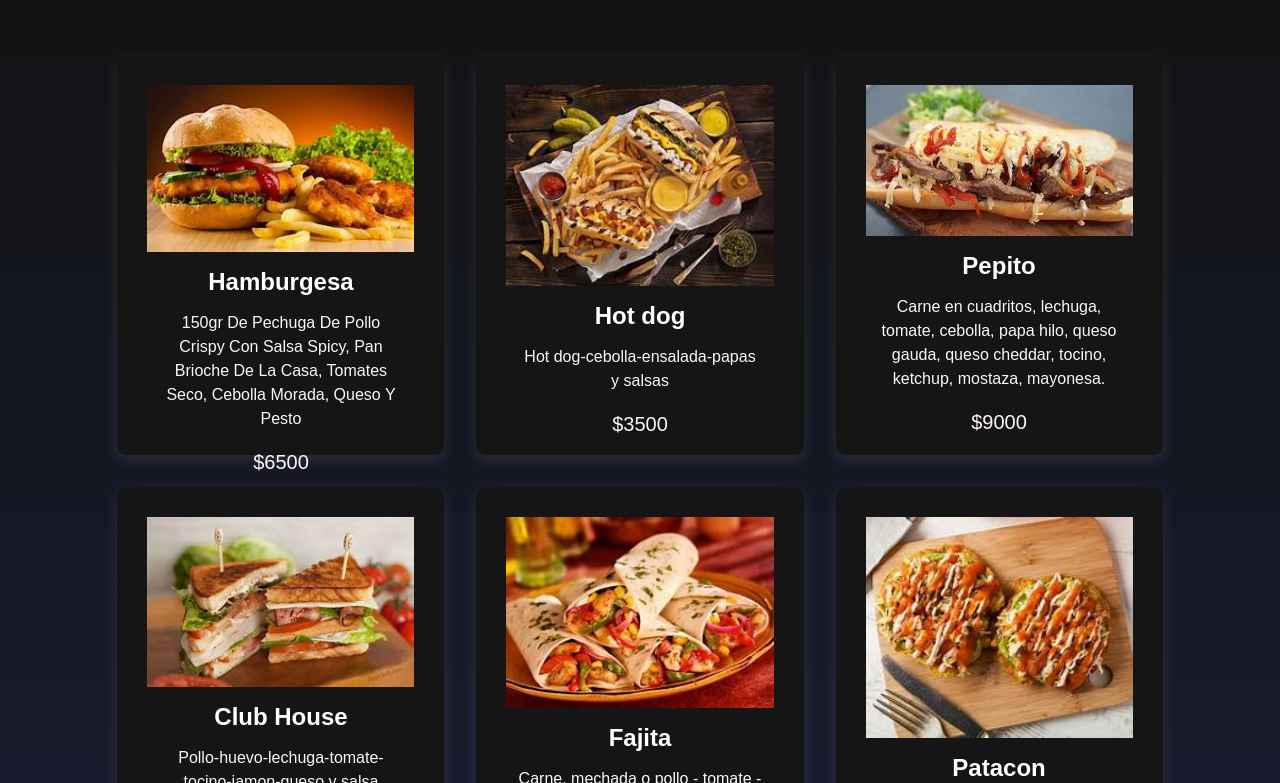
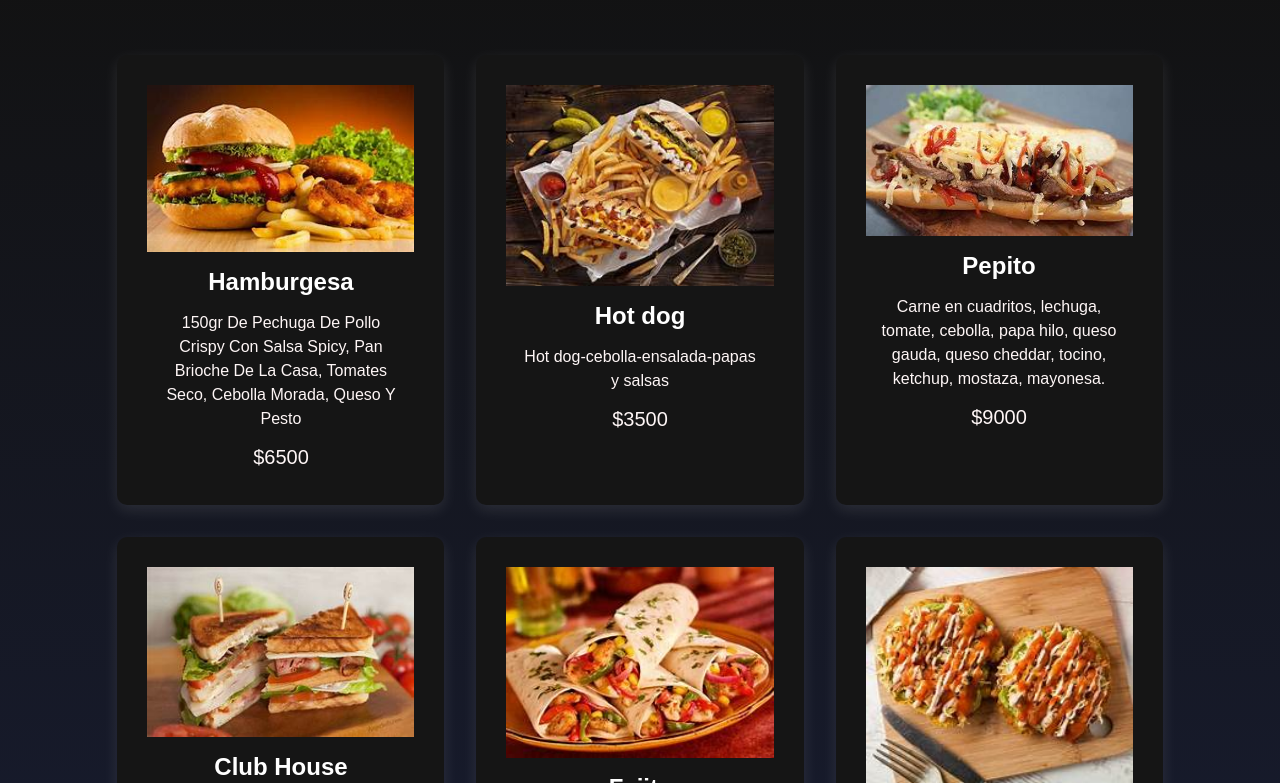
Before and after one commit to Hectorfrdezr/e1-react, a React (Vite) app: page / in a window 1280 px wide. Shown: the part 644-1427 px from the top of the page. Built offline with nearby package versions, Linux system fonts and the light colour scheme.

Commit message:
e1-react

```diff
--- a/src/components/card/Card.jsx
+++ b/src/components/card/Card.jsx
@@ -31,19 +31,28 @@ const CardInfo = styled.div`
     box-shadow: 0 5px 15px rgba(254, 254, 254, 0.1);
     transition: transform 0.3s ease-in-out, background-color 0.3s ease-in-out;
     width: 28%;
-    height: 400px;
+    height: 450px;
     cursor: pointer;
 
   &:hover{
     transform: translateY(-10px);
     background-image: linear-gradient(45deg, #2b292a, #090909);
     cursor: pointer;
-     }
-    @media(max-width:625px){
-      width: 50%;
-    }
+  }
+  @media(max-width:980px){
+    width: 30%;
+    height: 350px;
+  }
+  @media(max-width:703px){
+    width: 40%;
+    height: 350px;
+  }
+  @media(max-width:625px){
+    width: 50%;
+    height: 350px;
+  }
     @media(max-width:525px){
-      width: 80%;
+      width: 60%;
       height: 350px;
     }
 
@@ -69,11 +78,12 @@ const CardInfo = styled.div`
   .card-footer{
     text-align: center;
     margin: 12px;
+
   }
   p{
     color: #fef6f6;
     line-height: 1.5;
-    margin-bottom: 20px;
+    margin-bottom: 15px;
     @media(max-width:1024px){
           font-size: 14px;
         }
```
